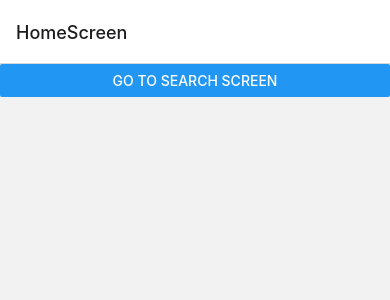
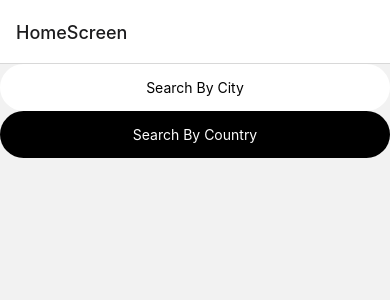
Before and after one commit to Car-ElWilliams/Arbetsprov-WeKnowIT, a React Native app: screen / in a window 390 px wide. Shown: the top 300 px of the page. Built offline with nearby package versions, Linux system fonts and the light colour scheme.

Commit message:
Adds modular button component, also adds typescript to project

```diff
--- /dev/null
+++ b/jest.config.js
@@ -0,0 +1,4 @@
+module.exports = {
+  preset: 'react-native',
+  moduleFileExtensions: ['ts', 'tsx', 'js', 'jsx', 'json', 'node'],
+};
--- /dev/null
+++ b/src/common/Button/Button.tsx
@@ -0,0 +1,136 @@
+import React from 'react';
+import {
+  StyleSheet,
+  TouchableOpacity,
+  View,
+  ActivityIndicator,
+  Text,
+  GestureResponderEvent,
+} from 'react-native';
+
+interface Props {
+  title: string,
+  onPress?: (event: GestureResponderEvent) => any,
+  style?: object,
+  disabled?: boolean,
+  variant: string,
+  loading?: boolean,
+  size?: string,
+  keys?: string
+}
+
+const Button: React.FC<Props> = ({
+  title,
+  onPress,
+  style,
+  disabled,
+  variant,
+  loading,
+  size,
+  keys,
+  ...props
+}) => {
+  const getViewStyle = () => {
+    switch (variant) {
+      case 'city':
+        return styles.primaryButton;
+      case 'country':
+        return styles.secondaryButton;
+    }
+  };
+
+    const getTextStyle = () => {
+    switch (variant) {
+      case 'city':
+        return styles.primaryButtonTitle;
+      case 'country':
+        return styles.secondaryButtonTitle;
+    }
+  };
+
+
+  const getSize = () => {
+    switch (size) {
+      case 'small':
+        return styles.sizeSmall;
+      case 'medium':
+        return styles.sizeMedium;
+    }
+  };
+
+  return (
+    <TouchableOpacity
+      activeOpacity={disabled ? 1 : 0.7}
+      onPress={onPress}
+      disabled={loading ?? disabled}
+      key={keys}
+      {...props}
+    >
+      <View
+        style={[
+          styles.defaultStyle,
+          getViewStyle(),
+          getSize(),
+          disabled || loading ? styles.disabledButton : {},
+          style,
+        ]}
+      >
+        {loading ? (
+          <ActivityIndicator color="black" />
+        ) : (
+          <Text
+              style={[
+              getTextStyle(),
+              style?.color ? { color: style.color } : {},
+              disabled ? styles.disabledButtonText : {},
+            ]}
+          >
+            {title}
+          </Text>
+        )}
+      </View>
+    </TouchableOpacity>
+  );
+};
+const styles = StyleSheet.create({
+  defaultStyle: {
+    borderRadius: 25,
+    justifyConent: 'center',
+    alignItems: 'center',
+    padding: 15,
+  },
+
+  primaryButton: {
+    backgroundColor: 'white',
+  },
+
+  secondaryButton: {
+    backgroundColor: 'black',
+  },
+
+  primaryButtonTitle: {
+    color: 'black',
+  },
+
+  secondaryButtonTitle: {
+    color: 'white',
+  },
+
+  disabledButton: {
+    backgroundColor: 'grey',
+  },
+
+  disabledButtonText: {
+    color: 'black',
+  },
+
+  sizeSmall: {
+    width: '33%',
+  },
+
+  sizeMedium: {
+    width: '66%',
+  },
+});
+
+export default Button;
--- /dev/null
+++ b/src/common/index.js
@@ -0,0 +1,3 @@
+import Button from './Button/Button';
+
+export { Button };
--- a/src/screens/HomeScreen.js
+++ b/src/screens/HomeScreen.tsx
@@ -1,13 +1,20 @@
 import React from 'react';
-import { ScrollView, StyleSheet, Button } from 'react-native';
+import { ScrollView, StyleSheet } from 'react-native';
+import { Button } from '../common';
 import { SEARCH_SCREEN } from '../navigation/constants/routes';
 
-const HomeScreen = ({ navigation }) => {
+const HomeScreen: React.FC<{navigation: any }> = ({ navigation }) => {
   return (
     <ScrollView contentContainerStyle={styles.container}>
       <Button
         onPress={() => navigation.navigate(SEARCH_SCREEN)}
-        title="Go to search screen"
+        title="Search By City"
+        variant="city"
+        />
+      <Button
+        onPress={() => navigation.navigate(SEARCH_SCREEN, {})}
+        title="Search By Country"
+        variant="country"
       />
     </ScrollView>
   );
--- a/src/screens/ResultScreen.js
+++ b/src/screens/ResultScreen.tsx
@@ -1,7 +1,7 @@
 import React from 'react';
 import { ScrollView, StyleSheet, View } from 'react-native';
 
-const ResultScreen = ({ navigation }) => {
+const ResultScreen: React.FC<{ navigation: any }> = ({ navigation }) => {
   return (
     <ScrollView contentContainerStyle={styles.container}>
       <View />
--- a/src/screens/SearchScreen.js
+++ b/src/screens/SearchScreen.tsx
@@ -1,7 +1,7 @@
 import React from 'react';
 import { ScrollView, StyleSheet, View } from 'react-native';
 
-const SearchScreen = ({ navigation }) => {
+const SearchScreen: React.FC<{navigation: any}> = ({ navigation }) => {
   return (
     <ScrollView contentContainerStyle={styles.container}>
       <View />
```
Also changed, not shown: package.json (+6 -1 lines), tsconfig.json (added, +22 -0 lines), src/App.tsx (renamed from src/App.js), 1 other file (tests, documents, lock files or other folders).
